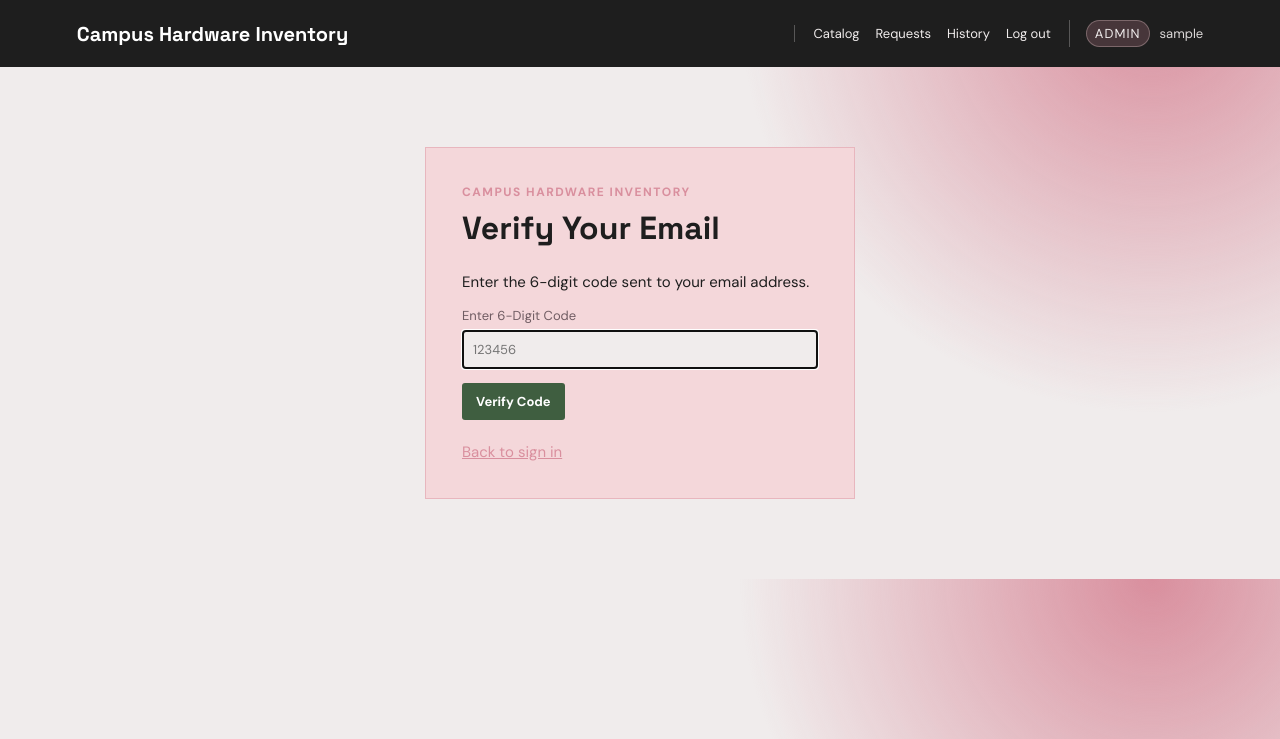
After one commit to mikacuison26-pixel/Campus-hardware-inventory, a Flask app: page /verify-otp/1 in a window 1280 px wide. The commit adds this page. Shown: the top 739 px of the page. Run offline with Flask 3, Linux system fonts and the light colour scheme; the visitor is signed in with stand-in values (Sample User, id 1); some libraries are stand-ins or nearby versions.

Commit message:
Added Brevo OTP and updated auth UI

```diff
--- a/app.py
+++ b/app.py
@@ -10,6 +10,9 @@ from zoneinfo import ZoneInfo
 from urllib.parse import urlparse
 import os
 import psycopg
+import smtplib
+import random
+from email.mime.text import MIMEText
 
 
 BASE_DIR = Path(__file__).resolve().parent
@@ -21,6 +24,40 @@ if not DATABASE_URL:
     raise RuntimeError(
         "DATABASE_URL is required. Configure the Supabase PostgreSQL connection in .env."
     )
+
+# --- BREVO SMTP CONFIGURATION ---
+SMTP_SERVER = "smtp-relay.brevo.com"
+SMTP_PORT = 2525
+
+SMTP_LOGIN = os.getenv("BREVO_SMTP_LOGIN")
+SMTP_PASSWORD = os.getenv("BREVO_SMTP_PASSWORD")
+SMTP_SENDER = os.getenv("BREVO_SENDER_EMAIL")
+
+
+def send_otp_email(receiver_email, otp, intent):
+    """Sends a 6-digit OTP using Brevo SMTP."""
+
+    msg = MIMEText(
+        f"Your {intent} One-Time Password (OTP) is: {otp}\n\n"
+        "Please enter this code to proceed. Do not share this code with anyone."
+    )
+
+    msg["Subject"] = f"Laboratory System - {intent} OTP"
+    msg["From"] = SMTP_SENDER
+    msg["To"] = receiver_email
+
+    try:
+        with smtplib.SMTP(SMTP_SERVER, SMTP_PORT) as server:
+            server.starttls()
+            server.login(SMTP_LOGIN, SMTP_PASSWORD)
+            server.send_message(msg)
+
+        return True
+
+    except Exception as e:
+        print(f"Email Error: {e}")
+        return False
+
 
 app = Flask(__name__)
 app.secret_key = os.environ.get("SECRET_KEY", "lab7-development-secret")
@@ -145,46 +182,109 @@ def login():
 
 @app.route("/register", methods=["GET", "POST"])
 def register():
-    if request.method == "POST":
-        auth, _ = controllers()
+    if request.method == "GET":
+        return render_template("register.html")
 
-        ok, message = auth.register_user(
-            request.form.get("username", ""),
-            request.form.get("email", ""),
-            request.form.get("password", ""),
-            request.form.get("role", "USER")
-        )
+    username = request.form.get("username", "").strip()
+    email = request.form.get("email", "").strip()
+    password = request.form.get("password", "").strip()
+    role = request.form.get("role", "USER").strip().upper()
 
-        flash(message, "success" if ok else "danger")
+    if not username or not email or not password:
+        flash("All registration fields are required.", "danger")
+        return redirect(url_for("register"))
 
-        if ok:
-            return redirect(url_for("login"))
+    # Generate OTP and save to session
+    otp = str(random.randint(100000, 999999))
+    session['pending_user'] = {
+        'username': username, 'email': email, 'password': password, 'role': role, 'otp': otp}
 
-    return render_template("register.html")
+    if send_otp_email(email, otp, intent="Account Registration"):
+        flash("We sent a 6-digit code to your email. Please verify.", "info")
+        return redirect(url_for("verify_otp", action="register"))
+    else:
+        flash("Failed to send OTP email. Please try again.", "danger")
+        return redirect(url_for("register"))
 
 
-@app.route("/reset", methods=["GET", "POST"])
-def reset():
+@app.route("/reset-request", methods=["GET", "POST"])
+def reset_request():
+    if request.method == "GET":
+        return render_template("reset.html")
+
+    username = request.form.get("username", "").strip()
+    email = request.form.get("email", "").strip()
+    new_password = request.form.get("password", "").strip()
+    confirm_password = request.form.get("confirm_password", "").strip()
+
+    if not username or not email or not new_password or not confirm_password:
+        flash("All reset fields are required.", "danger")
+        return redirect(url_for("reset_request"))
+
+    if new_password != confirm_password:
+        flash("New passwords do not match.", "danger")
+        return redirect(url_for("reset_request"))
+
+    # Generate OTP and save to session
+    otp = str(random.randint(100000, 999999))
+
+    session["pending_reset"] = {
+        "username": username,
+        "email": email,
+        "new_password": new_password,
+        "otp": otp
+    }
+
+    if send_otp_email(email, otp, intent="Password Reset"):
+        flash(
+            "We sent a 6-digit code to your email. Please verify.",
+            "info"
+        )
+        return redirect(url_for("verify_otp", action="reset"))
+
+    else:
+        flash(
+            "Failed to send OTP email. Please try again.",
+            "danger"
+        )
+        return redirect(url_for("reset_request"))
+
+
+@app.route("/verify-otp/<action>", methods=["GET", "POST"])
+def verify_otp(action):
+    # Determine which session data to use
+    session_key = 'pending_user' if action == "register" else 'pending_reset'
+
+    if session_key not in session:
+        flash("Session expired. Please try again.", "warning")
+        return redirect(url_for("login"))
+
     if request.method == "POST":
-        auth, _ = controllers()
+        user_otp = request.form.get("otp_code", "").strip()
+        data = session[session_key]
 
-        password = request.form.get("password", "")
-
-        if password != request.form.get("confirm_password", ""):
-            flash("Passwords do not match.", "danger")
-        else:
-            ok, message = auth.request_password_reset(
-                request.form.get("username", ""),
-                request.form.get("email", ""),
-                password
-            )
-
-            flash(message, "success" if ok else "danger")
-
-            if ok:
+        if user_otp == data['otp']:
+            if action == "register":
+                # OTP matches, create the user
+                ok, msg = AuthController.register_user(
+                    data['username'], data['email'], data['password'], role=data['role'])
+                session.pop(session_key, None)
+                flash("Account successfully verified and created!",
+                      "success" if ok else "warning")
                 return redirect(url_for("login"))
 
-    return render_template("reset.html")
+            elif action == "reset":
+                # OTP matches, submit the reset request to Admin
+                ok, msg = AuthController.submit_password_reset_request(
+                    data['username'], data['email'], data['new_password'])
+                session.pop(session_key, None)
+                flash("Email verified! Your password reset request has been submitted.",
+                      "success" if ok else "danger")
+                return redirect(url_for("login"))
+        else:
+            flash("Invalid OTP code. Try again.", "danger")
+
+    return render_template("otp_verify.html", action_url=url_for('verify_otp', action=action))
 
 
 @app.route("/dashboard")
--- /dev/null
+++ b/templates/otp_verify.html
@@ -0,0 +1,24 @@
+{% extends "base.html" %}
+
+{% block content %}
+<section class="auth-card">
+    <p class="eyebrow">Campus Hardware Inventory</p>
+
+    <h1>Verify Your Email</h1>
+
+    <p>Enter the 6-digit code sent to your email address.</p>
+
+    <form method="post">
+        <label>
+            Enter 6-Digit Code
+            <input type="text" name="otp_code" maxlength="6" pattern="\d{6}" placeholder="123456" required autofocus>
+        </label>
+
+        <button type="submit">Verify Code</button>
+    </form>
+
+    <nav>
+        <a href="{{ url_for('login') }}">Back to sign in</a>
+    </nav>
+</section>
+{% endblock %}
```
Also changed, not shown: templates/register.html (+14 -3 lines), templates/reset.html (+10 -3 lines).
